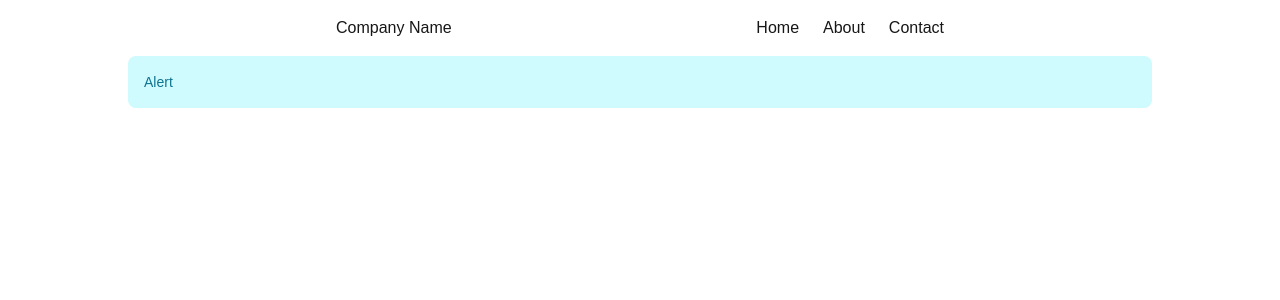
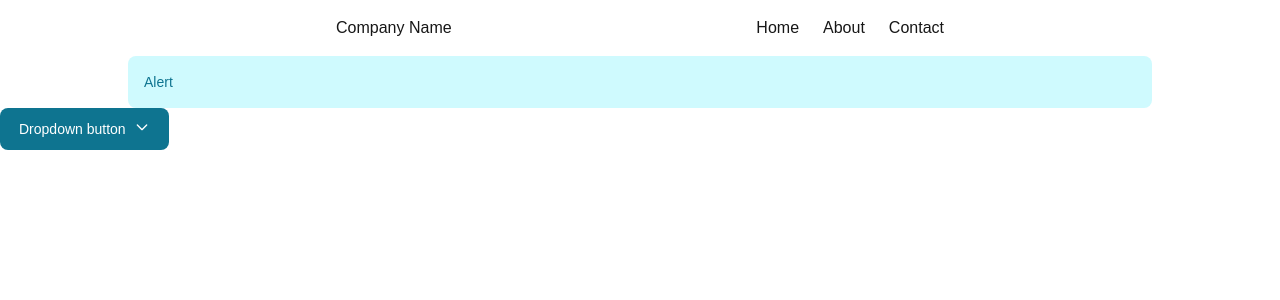
Before and after one commit to apreswilson/nextjsplayground, a Next.js app: page / in a window 1280 px wide. Shown: the top 300 px of the page. Built offline with nearby package versions, Linux system fonts and the light colour scheme.

Commit message:
new component

```diff
--- a/src/app/page.tsx
+++ b/src/app/page.tsx
@@ -1,3 +1,4 @@
+import Demo from '@/components/dropdown';
 import Navbar from '@/components/navbar';
 import { Alert } from 'flowbite-react';
 export default function Home() {
@@ -5,6 +6,7 @@ export default function Home() {
       <>
          <Navbar />
          <Alert className='w-4/5 m-auto'>Alert</Alert>
+         <Demo />
       </>
    );
 }
--- /dev/null
+++ b/src/components/dropdown.tsx
@@ -0,0 +1,14 @@
+'use client';
+
+import { Dropdown } from 'flowbite-react';
+
+export default function Demo() {
+   return (
+      <Dropdown label='Dropdown button'>
+         <Dropdown.Item>Dashboard</Dropdown.Item>
+         <Dropdown.Item>Settings</Dropdown.Item>
+         <Dropdown.Item>Earnings</Dropdown.Item>
+         <Dropdown.Item>Sign out</Dropdown.Item>
+      </Dropdown>
+   );
+}
```
